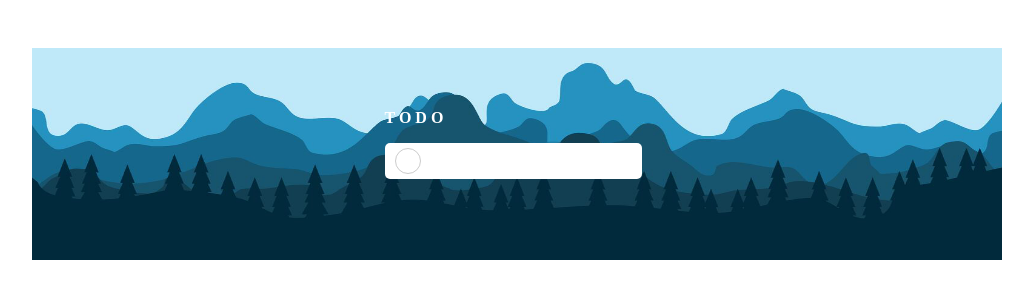
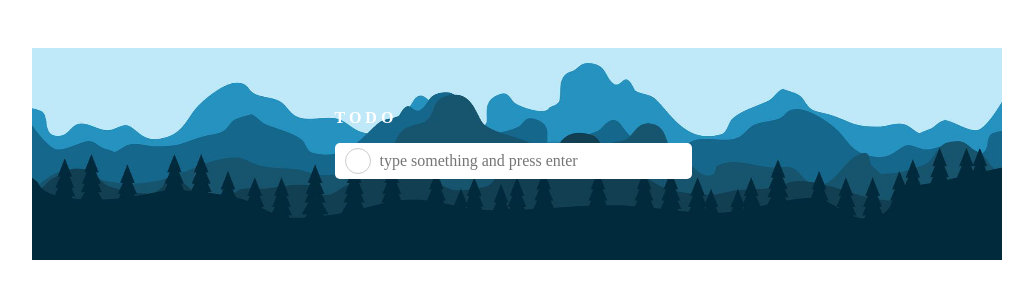
Before and after one commit to ismlslckk/todo-list-app, a React (Vite) app: page / in a window 1280 px wide. Shown: the top 300 px of the page, without its empty margins (123-1156 px from the left). Built offline with nearby package versions, Linux system fonts and the light colour scheme; sample sign-in values are in the browser's storage.

Commit message:
elements of atam is refactored

```diff
--- a/src/components/atoms/Input/index.tsx
+++ b/src/components/atoms/Input/index.tsx
@@ -1,6 +1,6 @@
 import { useEffect, useRef } from 'react';
 
-const Input = (props: any) => {
+const Input = ({ ...props }) => {
   const inputElement: any = useRef();
 
   useEffect(() => {
@@ -12,10 +12,9 @@ const Input = (props: any) => {
   return (
     <div>
       <input
+        style={{ minWidth: '300px' }}
         ref={inputElement}
-        name={props.name}
-        value={props.value}
-        onChange={(e) => props.onChange(e.target.value)}
+        {...props}
         className="form-control"
       />
     </div>
--- /dev/null
+++ b/src/components/atoms/Input/input.module.scss
@@ -0,0 +1,3 @@
+.baseInput{
+    min-width: 300px;
+}
--- a/src/components/atoms/Input/input.scss
+++ /dev/null
@@ -1,3 +0,0 @@
-.test{
-    color:red;
-}
--- a/src/components/molecules/AddTodoInput/index.tsx
+++ b/src/components/molecules/AddTodoInput/index.tsx
@@ -20,6 +20,10 @@ const AddTodoInput = () => {
     dispatch(add(todo));
   };
 
+  const handleTitle = (e:any) => {
+    setTitleInput(e.target.value);
+  };
+
   const handleChange = (e:any) => {
     setCompleted(e.target.checked);
   };
@@ -29,18 +33,16 @@ const AddTodoInput = () => {
       <div className={styles.addTodoDiv}>
         <div className={styles.addTodoCheckboxDiv}>
           <Checkbox
-            name="completed"
             value={completed}
             checked={completed}
-            id="3443242342"
             onChange={handleChange}
           />
         </div>
         <div className={styles.addTodoInputDiv}>
           <Input
-            name="title"
+            placeholder="type something and press enter"
             value={titleInput}
-            onChange={setTitleInput}
+            onChange={handleTitle}
             className={styles.addTodoInputText}
           />
         </div>
```
Also changed, not shown: 1 other file (tests, documents, lock files or other folders).
